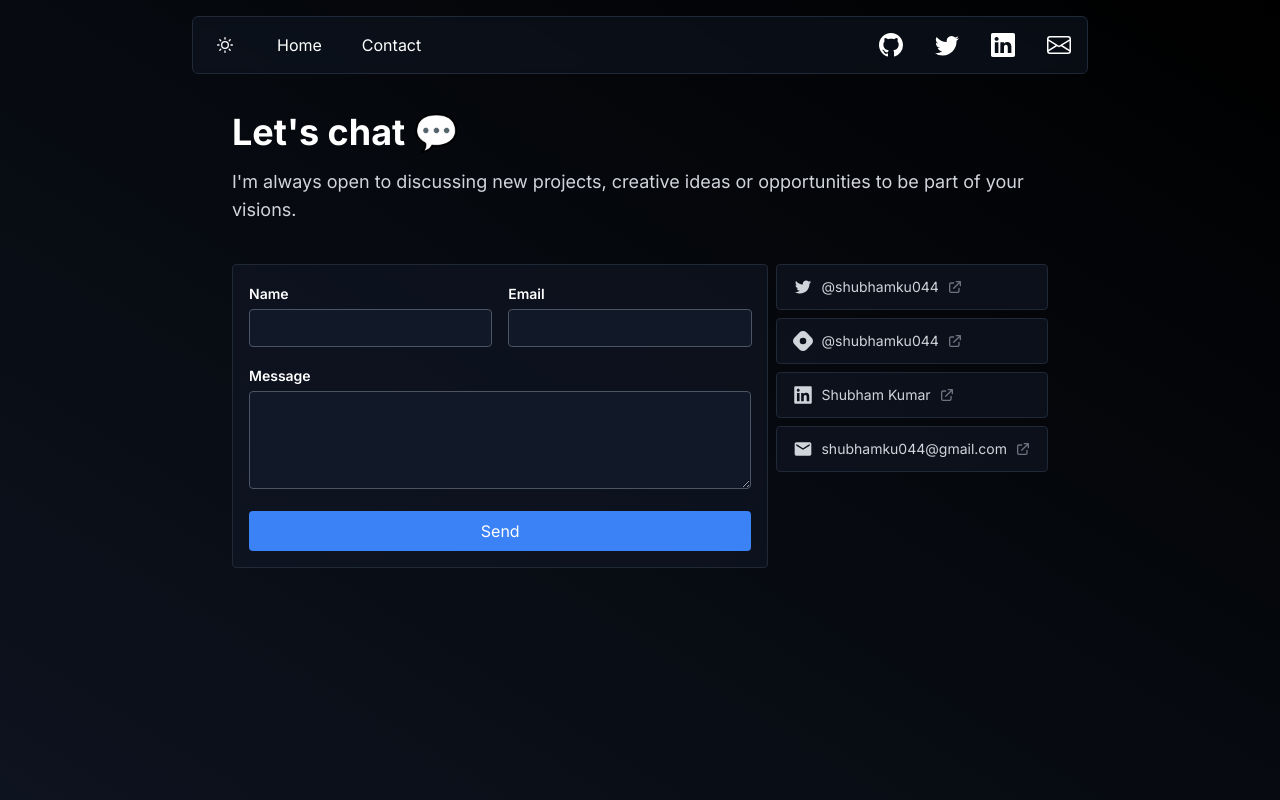
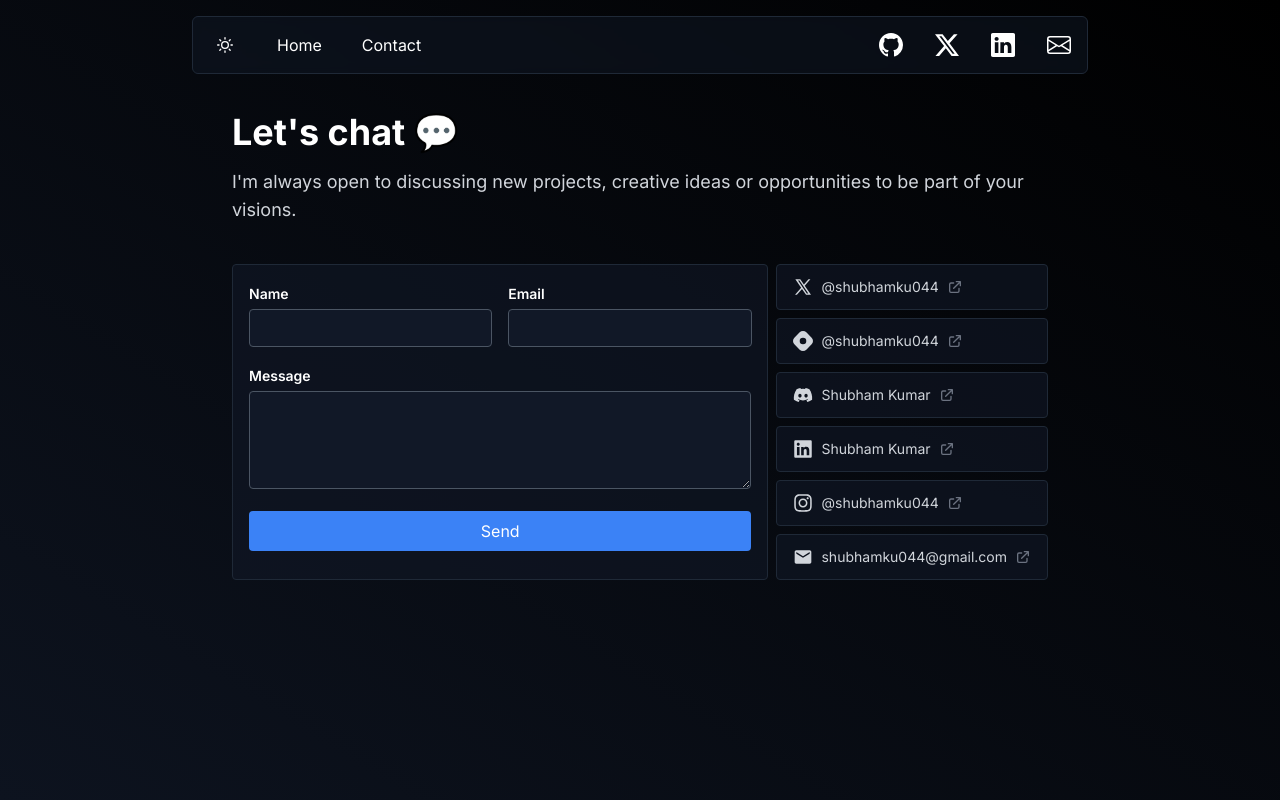
Before and after one commit to shubhamku044/my-portfolio, a Next.js app: page /contact in a window 1280 px wide. Built offline with nearby package versions, Linux system fonts and the light colour scheme.

Commit message:
build fix

```diff
--- a/src/app/contact/page.tsx
+++ b/src/app/contact/page.tsx
@@ -1,9 +1,9 @@
 "use client";
 import React, { useState } from "react";
 import { zodResolver } from "@hookform/resolvers/zod";
-import { AiOutlineTwitter } from "react-icons/ai";
+import { AiOutlineX } from "react-icons/ai";
 import { SiHashnode } from "react-icons/si";
-import { FaLinkedin } from "react-icons/fa";
+import { FaDiscord, FaInstagram, FaLinkedin } from "react-icons/fa";
 import { MdEmail } from "react-icons/md";
 import { SocialHandleCard } from "@/components";
 import { z } from "zod";
@@ -20,9 +20,7 @@ const socialHandles: ISocialHandles[] = [
   {
     id: 0,
     title: "@shubhamku044",
-    icon: (
-      <AiOutlineTwitter className="h-5 w-5 text-gray-400 dark:text-gray-300" />
-    ),
+    icon: <AiOutlineX className="h-5 w-5 text-gray-400 dark:text-gray-300" />,
     link: "https://twitter.com/shubhamku044",
   },
   {
@@ -31,24 +29,24 @@ const socialHandles: ISocialHandles[] = [
     icon: <SiHashnode className="h-5 w-5 text-gray-400 dark:text-gray-300" />,
     link: "https://shubhamku044.hashnode.dev/",
   },
-  /* {
+  {
     id: 2,
-    title: 'Shubham Kumar',
-    icon: <FaDiscord className='h-5 w-5 text-gray-400 dark:text-gray-300' />,
-    link: 'https://discord.com/users/70800000000000000',
-  }, */
+    title: "Shubham Kumar",
+    icon: <FaDiscord className="h-5 w-5 text-gray-400 dark:text-gray-300" />,
+    link: "https://discord.com/users/70800000000000000",
+  },
   {
     id: 3,
     title: "Shubham Kumar",
     icon: <FaLinkedin className="h-5 w-5 text-gray-400 dark:text-gray-300" />,
     link: "https://www.linkedin.com/in/shubhamku044/",
   },
-  // {
-  //   id: 5,
-  //   title: '@shubhamku044',
-  //   icon: <FaInstagram className='h-5 w-5 text-gray-400 dark:text-gray-300' />,
-  //   link: 'https://www.instagram.com/shubhamku044/',
-  // },
+  {
+    id: 5,
+    title: "@shubhamku044",
+    icon: <FaInstagram className="h-5 w-5 text-gray-400 dark:text-gray-300" />,
+    link: "https://www.instagram.com/shubhamku044/",
+  },
   {
     id: 6,
     title: "shubhamku044@gmail.com",
@@ -115,7 +113,7 @@ const Contact = () => {
           opportunities to be part of your visions.
         </p>
       </div>
-      <div className="flex flex-col-reverse items-start gap-2 md:flex-row">
+      <div className="flex flex-col-reverse items-start gap-2 md:flex-row md:items-stretch">
         <div className="flex-1 rounded border border-gray-400 bg-gray-200/60 dark:border-gray-800 dark:bg-gray-900/60">
           <form onSubmit={handleSubmit(onSubmit)}>
             <div className="space-y-4 p-4">
--- a/src/app/page.tsx
+++ b/src/app/page.tsx
@@ -16,11 +16,9 @@ import {
   SiYarn,
   SiFigma,
   SiGo,
-  SiX,
 } from "react-icons/si";
 import { Experience, Projects } from "../components";
 import Link from "next/link";
-import { Dock, DockIcon } from "@/components/magicui/dock";
 
 interface ITechStack {
   name: string;
--- a/src/components/navbar.tsx
+++ b/src/components/navbar.tsx
@@ -1,7 +1,13 @@
 "use client";
 import { useState, useEffect } from "react";
 import { FiSun, FiMoon } from "react-icons/fi";
-import { BsGithub, BsTwitter, BsLinkedin, BsEnvelope } from "react-icons/bs";
+import {
+  BsGithub,
+  BsTwitter,
+  BsTwitterX,
+  BsLinkedin,
+  BsEnvelope,
+} from "react-icons/bs";
 import { HiMenuAlt3, HiOutlineX } from "react-icons/hi";
 import Link from "next/link";
 
@@ -94,8 +100,8 @@ const Header = () => {
               </Link>
             </li>
             <li>
-              <Link href="https://www.twitter.com/shubhamku044" target="_blank">
-                <BsTwitter className="h-6 w-6" />
+              <Link href="https://www.x.com/shubhamku044" target="_blank">
+                <BsTwitterX className="h-6 w-6" />
               </Link>
             </li>
             <li>
```
